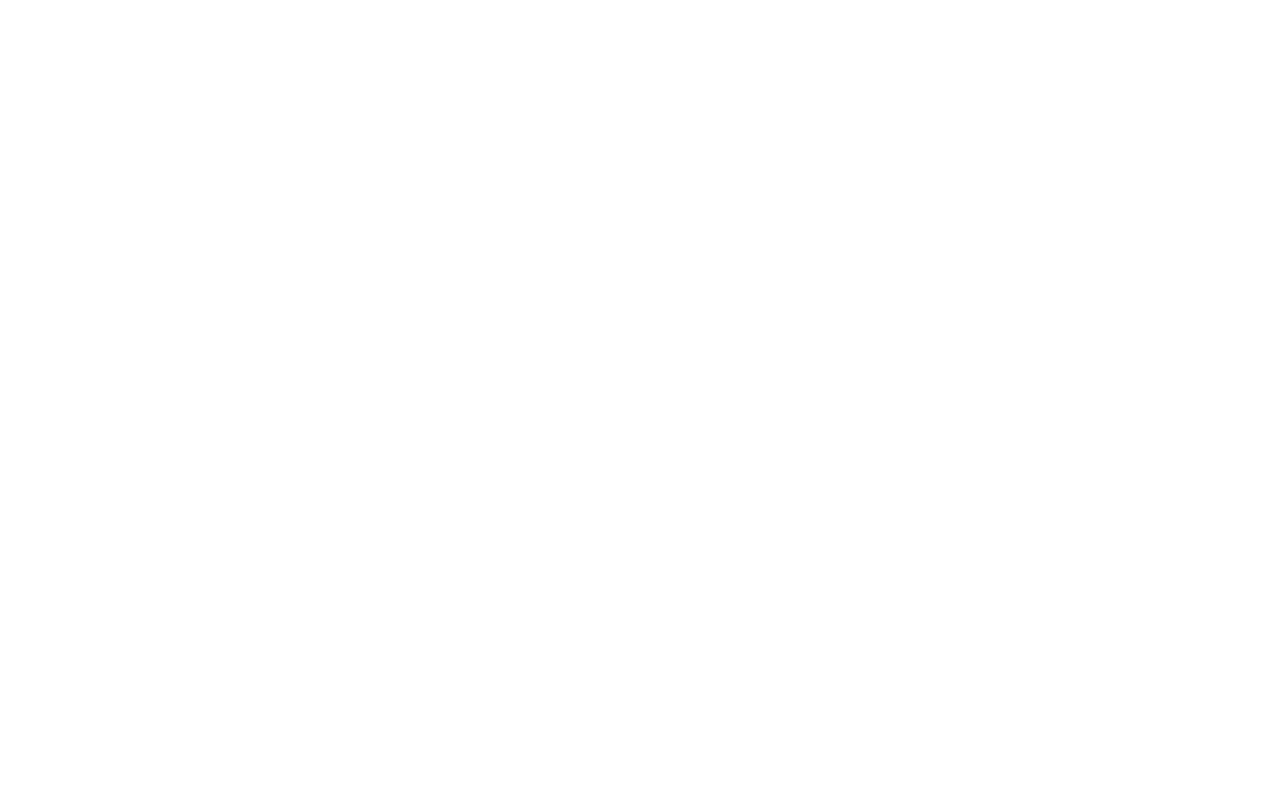
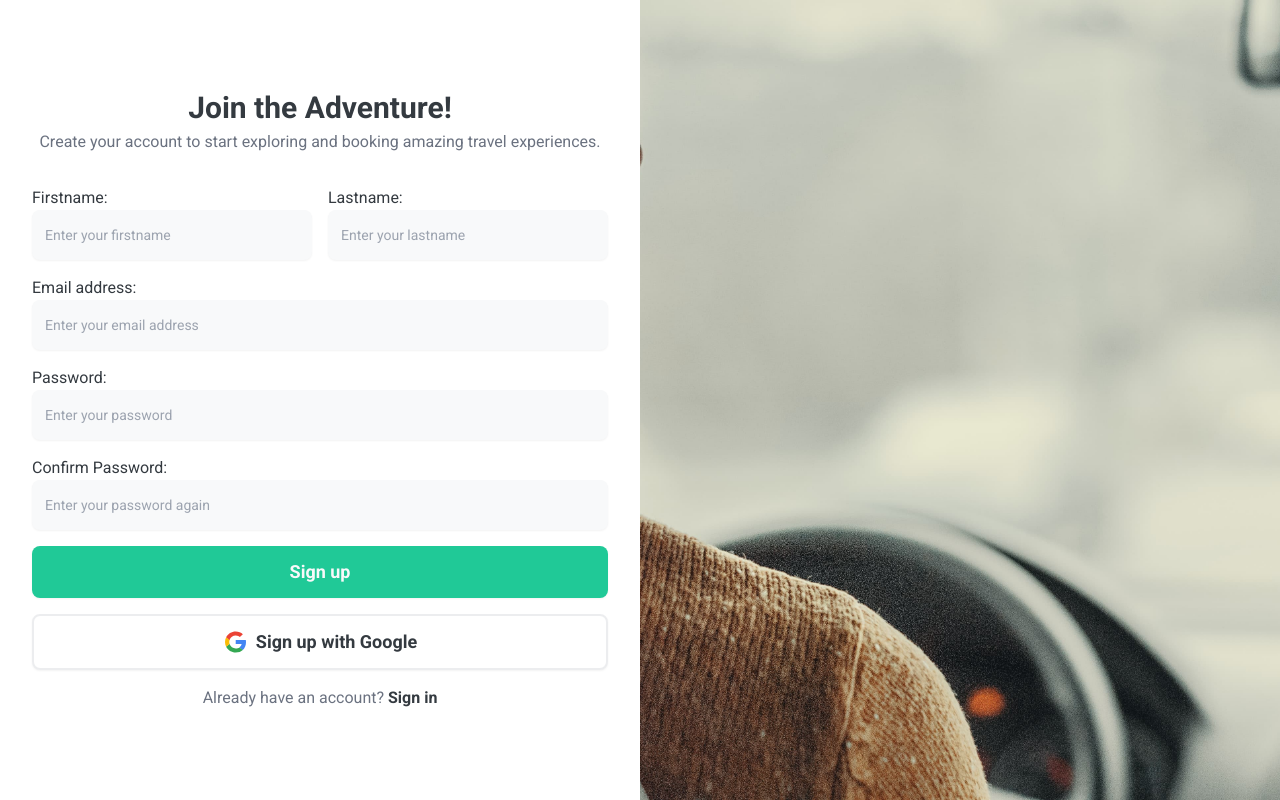
Before and after one commit to tertcoder/tbr-agency-updated, a React (Vite) app: page /register in a window 1280 px wide. Before the commit this address had no page. Built offline with nearby package versions, Linux system fonts and the light colour scheme.

Commit message:
done with Login and Register UI

```diff
--- a/src/App.jsx
+++ b/src/App.jsx
@@ -1,6 +1,7 @@
 import { BrowserRouter, Route, Routes } from "react-router-dom";
 import Home from "./pages/Home";
 import Login from "./pages/Login";
+import Register from "./pages/Register";
 
 function App() {
   return (
@@ -8,6 +9,7 @@
       <Routes>
         <Route path="/" index element={<Home />} />
         <Route path="/login" element={<Login />} />
+        <Route path="/register" element={<Register />} />
       </Routes>
     </BrowserRouter>
   );
--- a/src/pages/Login.jsx
+++ b/src/pages/Login.jsx
@@ -1,19 +1,64 @@
+// import { Link } from "react-router-dom";
+
+import image from "../assets/images/traveling.jpg";
+import google from "../assets/images/google.svg";
 import { Link } from "react-router-dom";
+// import logo from "../assets/images/tbr-logo.png";
 
 function Login() {
   return (
-    <div className="w-full font-regular font-roboto text-mainBlackLight h-screen flex justify-center items-center">
-      <div className="text-center w-full">
-        <h1 className="text-4xl font-medium text-mainBlack">
-          TBR-Agency WebApp is in development
-        </h1>
-        <p className="text-sm mt-4">coming soon...</p>
-        <Link
-          to="/"
-          className="border-2 mt-8 inline-block text-mainBlack font-medium border-main rounded-full px-4 py-2"
-        >
-          Return
-        </Link>
+    <div className="w-full font-regular font-roboto text-mainBlack min-h-screen grid grid-cols-2 ">
+      <div className="py-16 flex items-center justify-center">
+        <div className="max-w-xl w-full flex flex-col justify-center items-center h-full ">
+          {/* <img src={logo} className="w-40" /> */}
+
+          <h1 className="text-3xl font-bold text-center">Welcome back </h1>
+          <p className="mt-1 text-gray-500  text-center">
+            Enter your email and password to continue your journey with us.
+          </p>
+          <form className="mt-8 space-y-4 w-full">
+            <label className="flex flex-col">
+              <span className="">Email:</span>
+              <input
+                type="email"
+                placeholder="Enter your email address"
+                className="py-3 px-3 placeholder:text-sm rounded-lg bg-mainWhite shadow-sm outline-none border border-transparent duration-150 focus:border-mainLight"
+              />
+            </label>
+            <div className="flex flex-col space-y-2">
+              <label className="flex flex-col">
+                <span className="">Password:</span>
+                <input
+                  type="password"
+                  placeholder="Enter your password"
+                  className="py-3 px-3 placeholder:text-sm rounded-lg bg-mainWhite shadow-sm outline-none border border-transparent duration-150 focus:border-mainLight"
+                />
+              </label>
+              <p className="ml-auto text-gray-500 text-sm">
+                Forgot password?{" "}
+                <a href="#" className="text-mainBlack font-semibold">
+                  Reset
+                </a>
+              </p>
+            </div>
+            <button className="bg-main  text-mainWhite w-full py-3 rounded-lg font-semibold shadow-sm text-lg">
+              Sign in
+            </button>
+            <button className="border-2 border-mainBlackLight/10 text-mainBlack w-full py-3 rounded-lg font-semibold shadow-sm text-lg flex items-center justify-center gap-2">
+              <img src={google} />
+              <span>Sign in with Google</span>
+            </button>
+          </form>
+          <p className="text-gray-500 mt-4">
+            Don&apos;t have an account?{" "}
+            <Link to="/register" className="text-mainBlack font-semibold ">
+              Sign up
+            </Link>
+          </p>
+        </div>
+      </div>
+      <div>
+        <img src={image} className="object-cover w-full h-full" />
       </div>
     </div>
   );
--- /dev/null
+++ b/src/pages/Register.jsx
@@ -0,0 +1,88 @@
+// import { Link } from "react-router-dom";
+
+import image from "../assets/images/traveling.jpg";
+import google from "../assets/images/google.svg";
+import { Link } from "react-router-dom";
+// import logo from "../assets/images/tbr-logo.png";
+
+function Register() {
+  return (
+    <div className="w-full font-regular font-roboto text-mainBlack min-h-screen grid grid-cols-2 ">
+      <div className="py-16 flex items-center justify-center">
+        <div className="max-w-xl w-full flex flex-col justify-center items-center h-full">
+          <h1 className="text-3xl font-bold text-center">
+            Join the Adventure!
+          </h1>
+          <p className="mt-1 text-gray-500  text-center">
+            Create your account to start exploring and booking amazing travel
+            experiences.
+          </p>
+          <form className="mt-8 space-y-4 w-full">
+            <div className="flex w-full gap-4">
+              <label className="flex flex-1 flex-col">
+                <span className="">Firstname:</span>
+                <input
+                  type="text"
+                  placeholder="Enter your firstname"
+                  className="py-3 px-3 placeholder:text-sm rounded-lg bg-mainWhite shadow-sm outline-none border border-transparent duration-150 focus:border-mainLight"
+                />
+              </label>
+              <label className="flex flex-1 flex-col">
+                <span className="">Lastname:</span>
+                <input
+                  type="text"
+                  placeholder="Enter your lastname"
+                  className="py-3 px-3 placeholder:text-sm rounded-lg bg-mainWhite shadow-sm outline-none border border-transparent duration-150 focus:border-mainLight"
+                />
+              </label>
+            </div>
+            <label className="flex flex-col">
+              <span className="">Email address:</span>
+              <input
+                type="email"
+                placeholder="Enter your email address"
+                className="py-3 px-3 placeholder:text-sm rounded-lg bg-mainWhite shadow-sm outline-none border border-transparent duration-150 focus:border-mainLight"
+              />
+            </label>
+
+            <label className="flex flex-col">
+              <span className="">Password:</span>
+              <input
+                type="password"
+                placeholder="Enter your password"
+                className="py-3 px-3 placeholder:text-sm rounded-lg bg-mainWhite shadow-sm outline-none border border-transparent duration-150 focus:border-mainLight"
+              />
+            </label>
+            <label className="flex flex-col">
+              <span className="">Confirm Password:</span>
+              <input
+                type="password"
+                placeholder="Enter your password again"
+                className="py-3 px-3 placeholder:text-sm rounded-lg bg-mainWhite shadow-sm outline-none border border-transparent duration-150 focus:border-mainLight"
+              />
+            </label>
+
+            <button className="bg-main  text-mainWhite w-full py-3 rounded-lg font-semibold shadow-sm text-lg">
+              Sign up
+            </button>
+            <button className="border-2 border-mainBlackLight/10 text-mainBlack w-full py-3 rounded-lg font-semibold shadow-sm text-lg flex items-center justify-center gap-2">
+              <img src={google} />
+              <span>Sign up with Google</span>
+            </button>
+          </form>
+          <p className="text-gray-500 mt-4">
+            Already have an account?{" "}
+            <Link to="/login" className="text-mainBlack font-semibold ">
+              Sign in
+            </Link>
+          </p>
+        </div>
+      </div>
+      <div>
+        <img src={image} className="object-cover  w-full h-full" />
+      </div>
+    </div>
+  );
+}
+
+export default Register;
```
Also changed, not shown: src/assets/images/google.svg (added).
